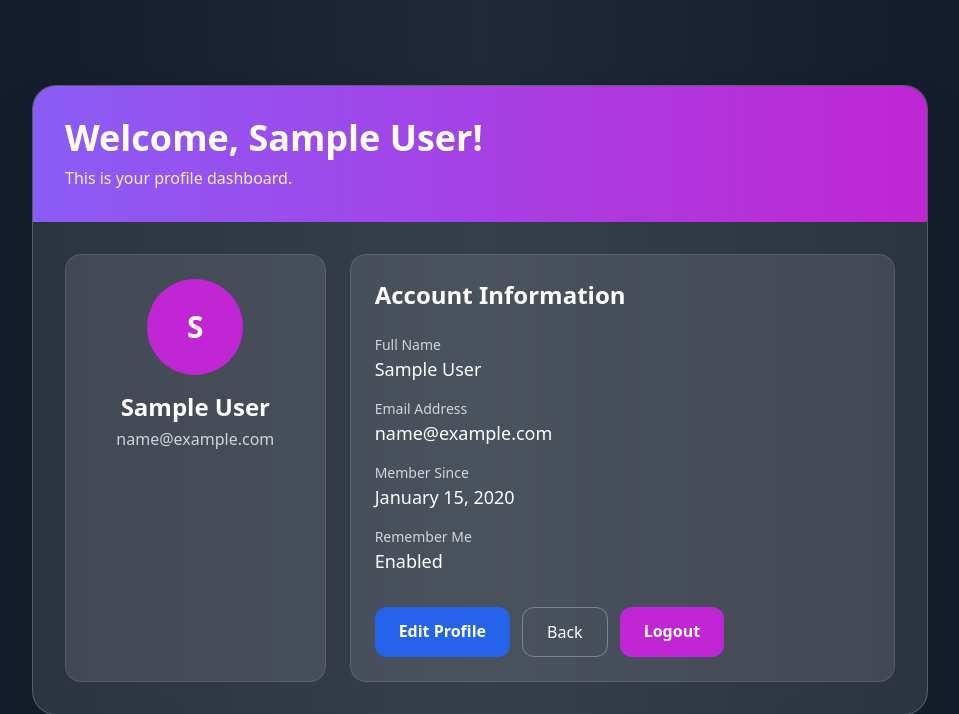
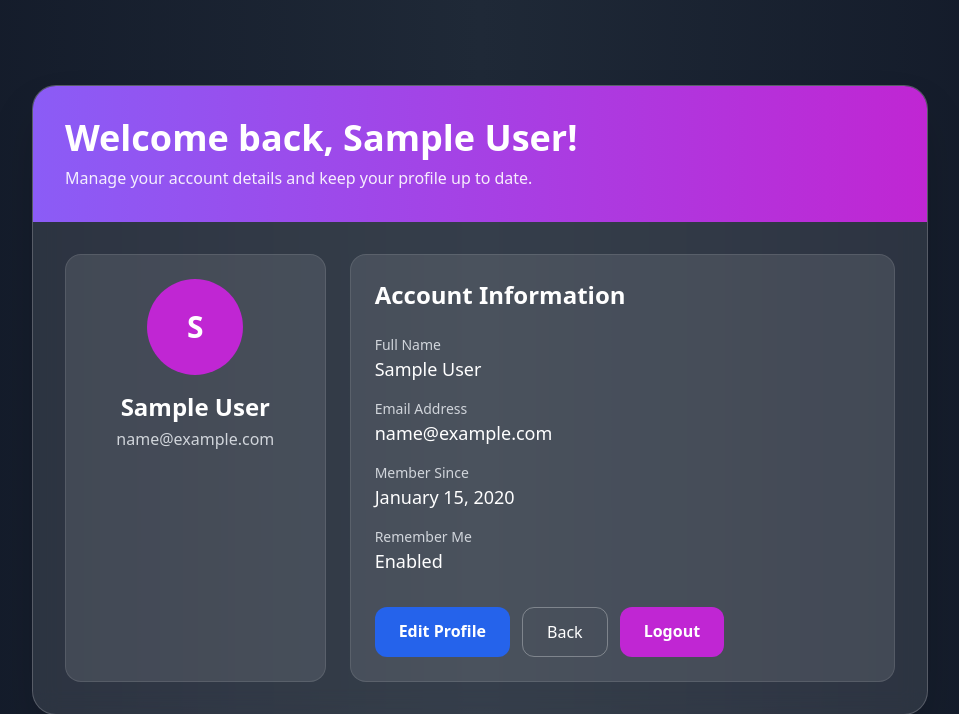
Before and after one commit to Ewonn18/login-system, a PHP site: page /dashboard.php in a window 1280 px wide. Shown: the top 714 px of the page, without its empty margins (160-1119 px from the left). Run offline with PHP 8.4, Linux system fonts and the light colour scheme; the visitor is signed in with stand-in values (Sample User, id 1); tables that the repository leaves empty or names only in its code hold one stand-in row (values such as "Sample post"); some libraries are stand-ins or nearby versions.

Commit message:
update dashboard welcome text

```diff
--- a/dashboard.php
+++ b/dashboard.php
@@ -49,8 +49,8 @@ $conn->close();
   <div class="w-full max-w-4xl bg-white/10 backdrop-blur-md border border-white/20 rounded-3xl shadow-2xl overflow-hidden">
 
     <div class="bg-gradient-to-r from-violet-500 to-fuchsia-600 p-8 text-white">
-      <h1 class="text-4xl font-bold">Welcome, <?php echo htmlspecialchars($user["name"]); ?>!</h1>
-      <p class="mt-2 text-white/90">This is your profile dashboard.</p>
+      <h1 class="text-4xl font-bold">Welcome back, <?php echo htmlspecialchars($user["name"]); ?>!</h1>
+<p class="mt-2 text-white/90">Manage your account details and keep your profile up to date.</p>
     </div>
 
     <div class="p-8 text-white">
```
